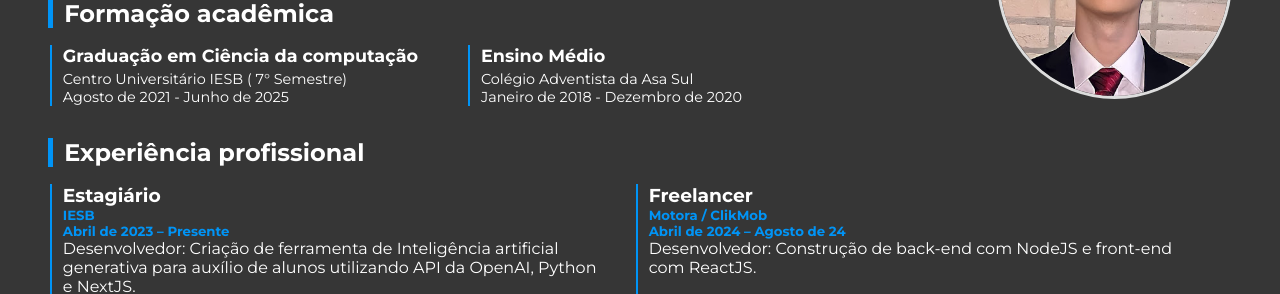
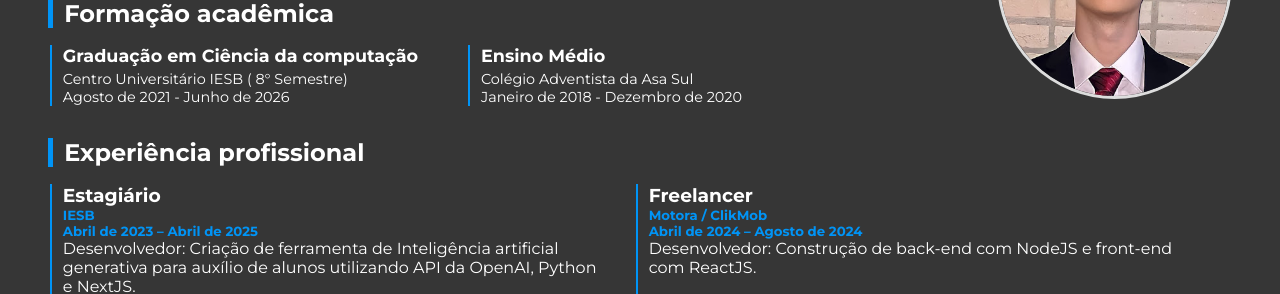
Before and after one commit to lucasolv/resume_profile_page, a React (Create React App) app: page / in a window 1280 px wide. Shown: the part 269-563 px from the top of the page. Built offline with nearby package versions, Linux system fonts and the light colour scheme.

Commit message:
atualizando currículo 23/04/25

```diff
--- a/src/components/AcademicBackground/AcademicBackground.jsx
+++ b/src/components/AcademicBackground/AcademicBackground.jsx
@@ -8,8 +8,8 @@ const AcademicBackground = () => {
         <div className="instituitions-container">
         <div className="instituition-info">
             <h4>Graduação em Ciência da computação</h4>
-            <p>Centro Universitário IESB ( 7° Semestre)</p>
-            <p>Agosto de 2021 - Junho de 2025</p>
+            <p>Centro Universitário IESB ( 8° Semestre)</p>
+            <p>Agosto de 2021 - Junho de 2026</p>
         </div>
         <div className="instituition-info">
             <h4>Ensino Médio</h4>
--- a/src/components/ProfessionalExperience/ProfessionalExperience.jsx
+++ b/src/components/ProfessionalExperience/ProfessionalExperience.jsx
@@ -10,7 +10,7 @@ const ProfessionalExperience = () => {
                 <h3>Estagiário</h3>
                 <div className="experience-details">
                     <h5 className='details'>IESB</h5>
-                    <h5 className='details'>Abril de 2023 – Presente</h5>
+                    <h5 className='details'>Abril de 2023 – Abril de 2025</h5>
                     <p>Desenvolvedor: Criação de ferramenta de Inteligência artificial generativa para auxílio de alunos utilizando API da OpenAI, Python e NextJS.</p>
                 </div>
             </div>
@@ -18,7 +18,7 @@ const ProfessionalExperience = () => {
                 <h3>Freelancer</h3>
                 <div className="experience-details">
                     <h5 className='details'>Motora / ClikMob</h5>
-                    <h5 className='details'>Abril de 2024 – Agosto de 24</h5>
+                    <h5 className='details'>Abril de 2024 – Agosto de 2024</h5>
                     <p>Desenvolvedor: Construção de back-end com NodeJS e front-end com ReactJS.</p>
                 </div>
             </div>
```
Also changed, not shown: 2 other files (tests, documents, lock files or other folders).
